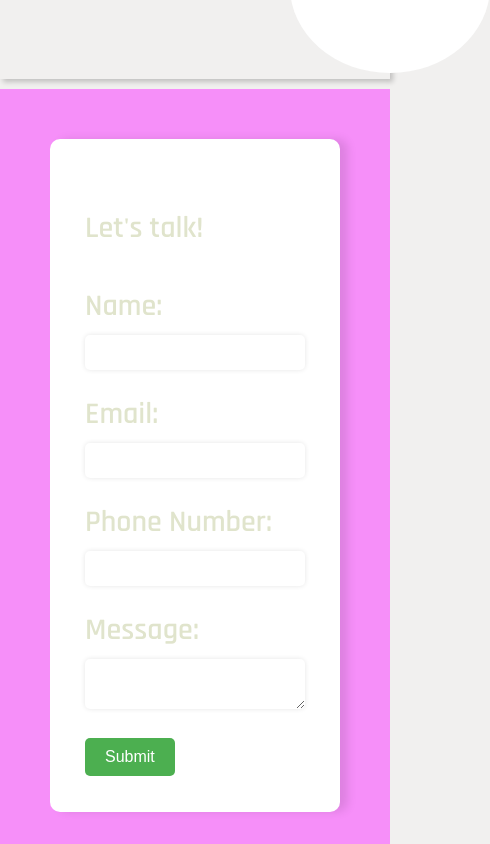
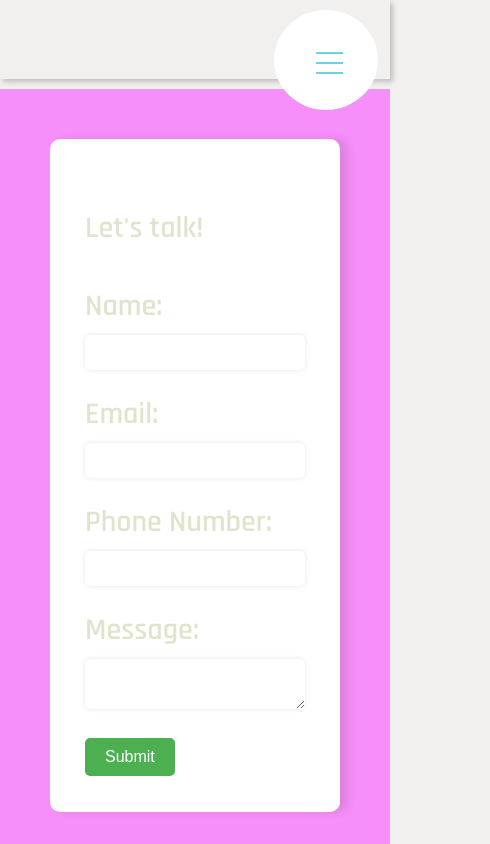
Before and after one commit to andrealb88/portfolio-Andy, a React (Create React App) app: page /#/Contact in a window 390 px wide. Shown: the top 844 px of the page, 490 px wide, since content can reach past the window. Built offline with nearby package versions, Linux system fonts and the light colour scheme.

Commit message:
last commit 6

```diff
--- a/src/App.css
+++ b/src/App.css
@@ -312,7 +312,7 @@ img:hover {
   }
 
   label .menu {
-    position: absolute;
+    /* position: absolute;
     right: -100px;
     top: -100px;
     z-index: 100;
@@ -323,28 +323,42 @@ img:hover {
     -webkit-transition: 0.5s ease-in-out;
     transition: 0.5s ease-in-out;
     box-shadow: 0 0 0 0 #fff, 0 0 0 0 #fff;
+    cursor: pointer; */
+    position: absolute;
+    right: 12px;
+    top: 10px;
+    z-index: 100;
+    width: 104px;
+    height: 100px;
+    background: #fff;
+    border-radius: 50% 50% 50% 50%;
+    transition: 0.5s ease-in-out;
+    box-shadow: 0 0 0 0 #fff, 0 0 0 0 #fff;
     cursor: pointer;
   }
 
   label .hamburger {
-    position: absolute;
-    /* top: 135px;
+    /* position: absolute;
+    top: 135px;
     left: 50px;
     width: 30px;
-    height: 2px; */
+    height: 2px;
     background: #69d2e7;
     display: block;
-    /* -webkit-transform-origin: center; */
-    /* transform-origin: center; */
-    -webkit-transition: 0.5s ease-in-out;
-    transition: 0.5s ease-in-out;
-
-    height: 2px;
-    left: 27px;
-    top: 32px;
     -webkit-transform-origin: center;
     transform-origin: center;
-    width: 30px;
+    -webkit-transition: 0.5s ease-in-out;
+    transition: 0.5s ease-in-out; */
+
+    position: absolute;
+    top: 52px;
+    left: 42px;
+    width: 27px;
+    height: 2px;
+    background: #69d2e7;
+    display: block;
+    transform-origin: center;
+    transition: 0.5s ease-in-out;
   }
 
   label .hamburger:after,
```
